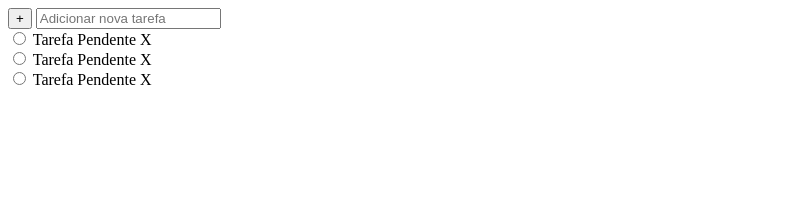
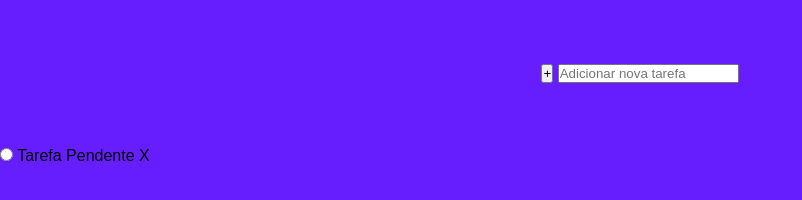
Before and after one commit to dtoloto/fullture, a plain HTML site: page 22-04-21/to-do-list/index.html in a window 1280 px wide. Shown: the whole page, without its empty margins (0-802 px from the left). Drawn offline with Linux system fonts and the light colour scheme.

Commit message:
add: todo list project

```diff
--- a/22-04-21/to-do-list/index.html
+++ b/22-04-21/to-do-list/index.html
@@ -2,7 +2,7 @@
 <html lang="pt-BR">
 
 <head>
-  <link href="./styles.css" />
+  <link href="./styles.css" rel="stylesheet" />
   <title>ToDo List</title>
 </head>
 
@@ -14,22 +14,9 @@
       <input id="new-task" placeholder="Adicionar nova tarefa" />
     </form>
   </header>
+
   <section>
     <div class="row">
-      <div class="col">
-        <div class="card">
-          <input type="radio" />
-          <span class="task">Tarefa Pendente</span>
-          <span class="delete">X</span>
-        </div>
-      </div>
-      <div class="col">
-        <div class="card">
-          <input type="radio" />
-          <span class="task">Tarefa Pendente</span>
-          <span class="delete">X</span>
-        </div>
-      </div>
       <div class="col">
         <div class="card">
           <input type="radio" />
--- a/22-04-21/to-do-list/styles.css
+++ b/22-04-21/to-do-list/styles.css
@@ -0,0 +1,26 @@
+:root{
+  --blue: #661EFF;
+  --red: #FF6767;
+  --dark-gray: #B0B0B0;
+  --light-gray: #D2D2D2;
+  --extra-light: #F4F4F4;
+}
+
+*{
+  padding: 0;
+  margin: 0;
+  outline: 0;
+  box-sizing: border-box;
+  font-family: sans-serif;
+}
+
+body{
+  height: 100vh;
+  width: 100%;
+  background-color: var(--blue);
+}
+
+header{
+  text-align: center;
+  padding: 4rem 1rem;
+}
```
